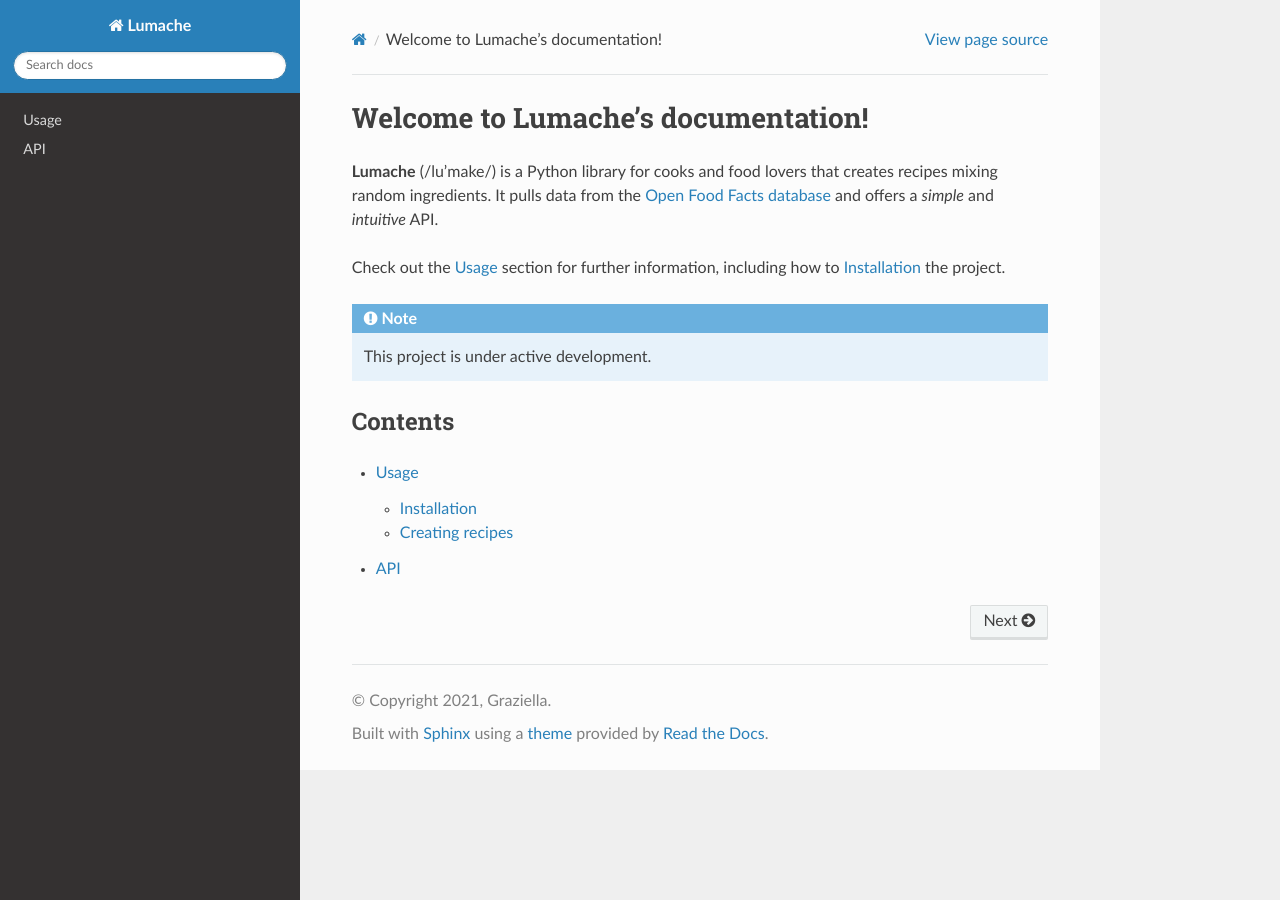
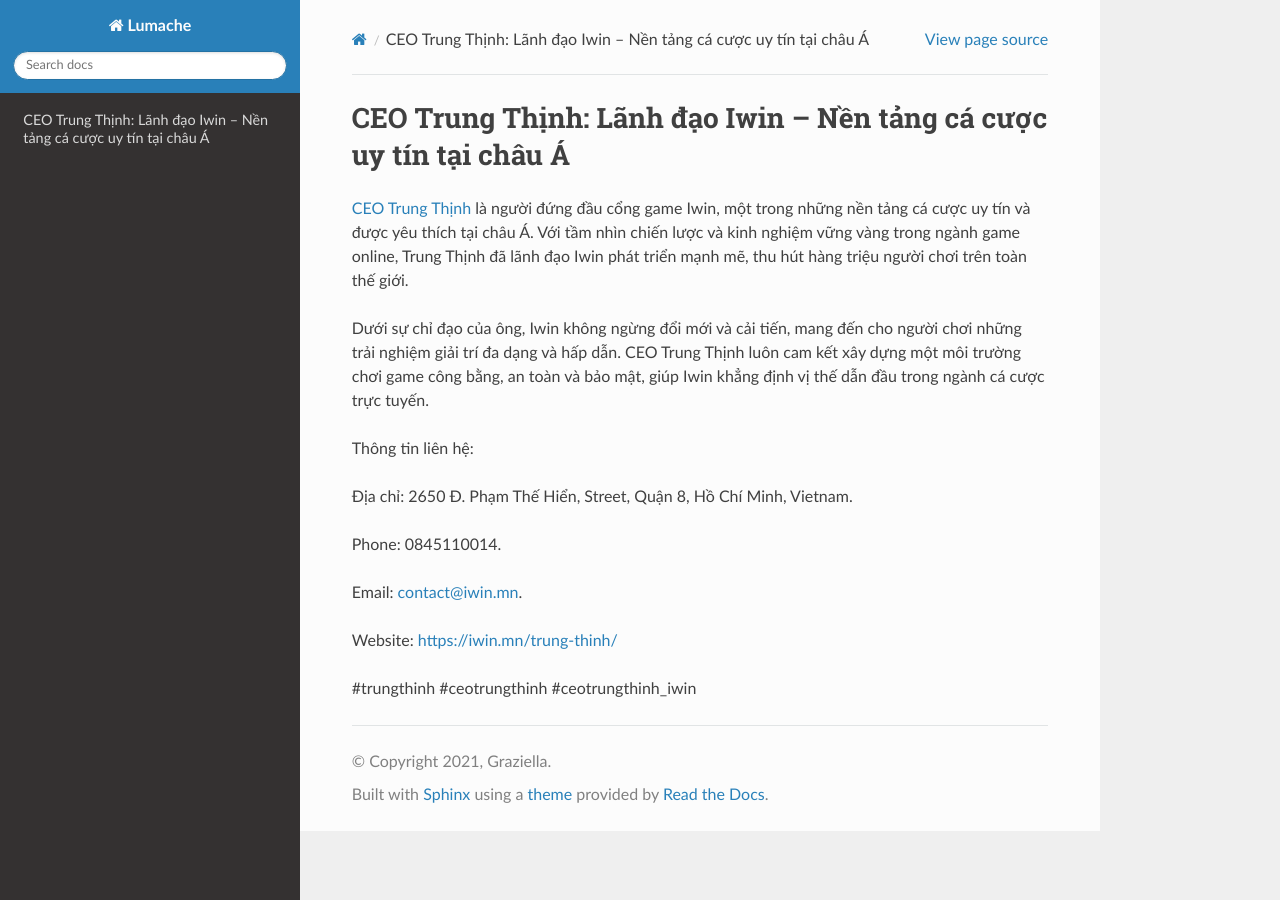
Before and after one commit to dtri8785/1ceotrungthinh, a Sphinx documentation site: the page built from docs/source/index.rst, in a window 1280 px wide. Built offline with Sphinx 7.4.7 and the Read the Docs theme 3.1.0, drawn with Linux system fonts in a browser that asks for light colours.

Commit message:
Update index.rst

```diff
--- a/docs/source/index.rst
+++ b/docs/source/index.rst
@@ -1,22 +1,18 @@
-Welcome to Lumache's documentation!
+CEO Trung Thịnh: Lãnh đạo Iwin – Nền tảng cá cược uy tín tại châu Á
 ===================================
 
-**Lumache** (/lu'make/) is a Python library for cooks and food lovers
-that creates recipes mixing random ingredients.
-It pulls data from the `Open Food Facts database <https://world.openfoodfacts.org/>`_
-and offers a *simple* and *intuitive* API.
+`CEO Trung Thịnh <https://iwin.mn/trung-thinh/>`_ là người đứng đầu cổng game Iwin, một trong những nền tảng cá cược uy tín và được yêu thích tại châu Á. Với tầm nhìn chiến lược và kinh nghiệm vững vàng trong ngành game online, Trung Thịnh đã lãnh đạo Iwin phát triển mạnh mẽ, thu hút hàng triệu người chơi trên toàn thế giới.
 
-Check out the :doc:`usage` section for further information, including
-how to :ref:`installation` the project.
+Dưới sự chỉ đạo của ông, Iwin không ngừng đổi mới và cải tiến, mang đến cho người chơi những trải nghiệm giải trí đa dạng và hấp dẫn. CEO Trung Thịnh luôn cam kết xây dựng một môi trường chơi game công bằng, an toàn và bảo mật, giúp Iwin khẳng định vị thế dẫn đầu trong ngành cá cược trực tuyến.
 
-.. note::
+Thông tin liên hệ:
 
-   This project is under active development.
+Địa chỉ: 2650 Đ. Phạm Thế Hiển, Street, Quận 8, Hồ Chí Minh, Vietnam.
 
-Contents
---------
+Phone: 0845110014.
 
-.. toctree::
+Email: contact@iwin.mn.
 
-   usage
-   api
+Website: https://iwin.mn/trung-thinh/
+
+#trungthinh #ceotrungthinh #ceotrungthinh_iwin
```
